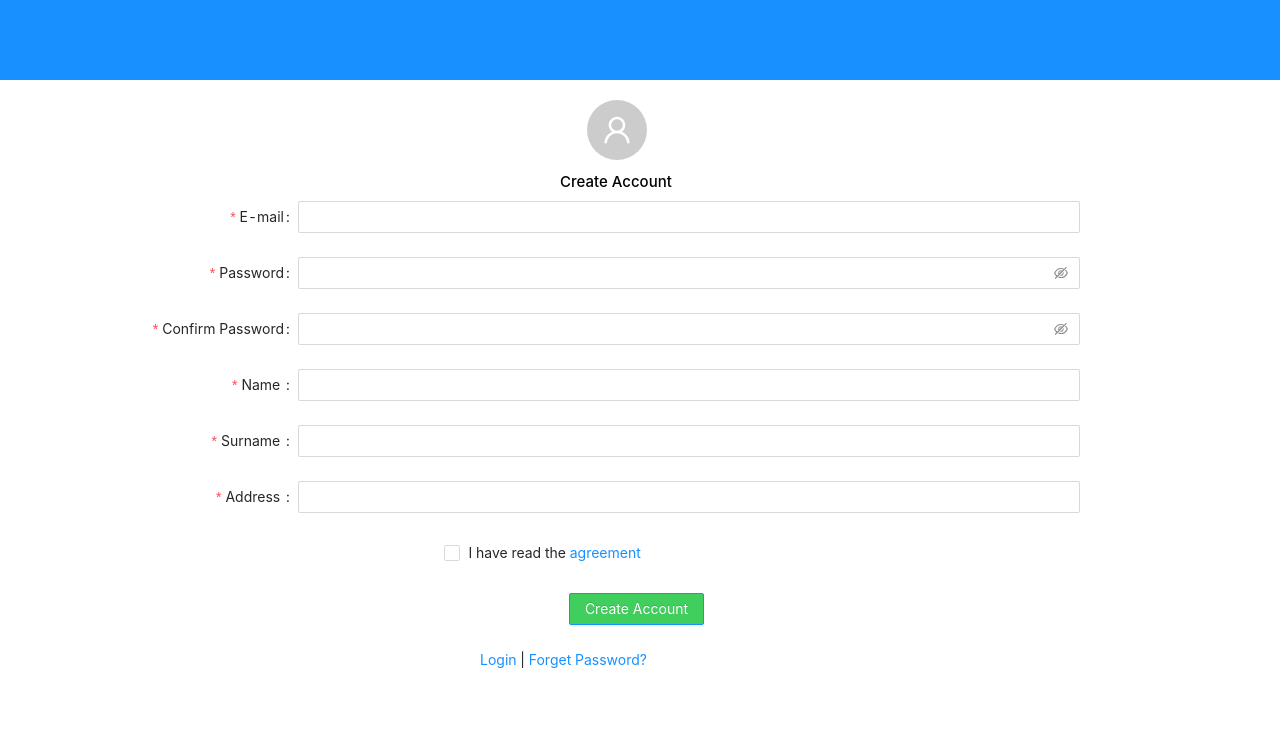
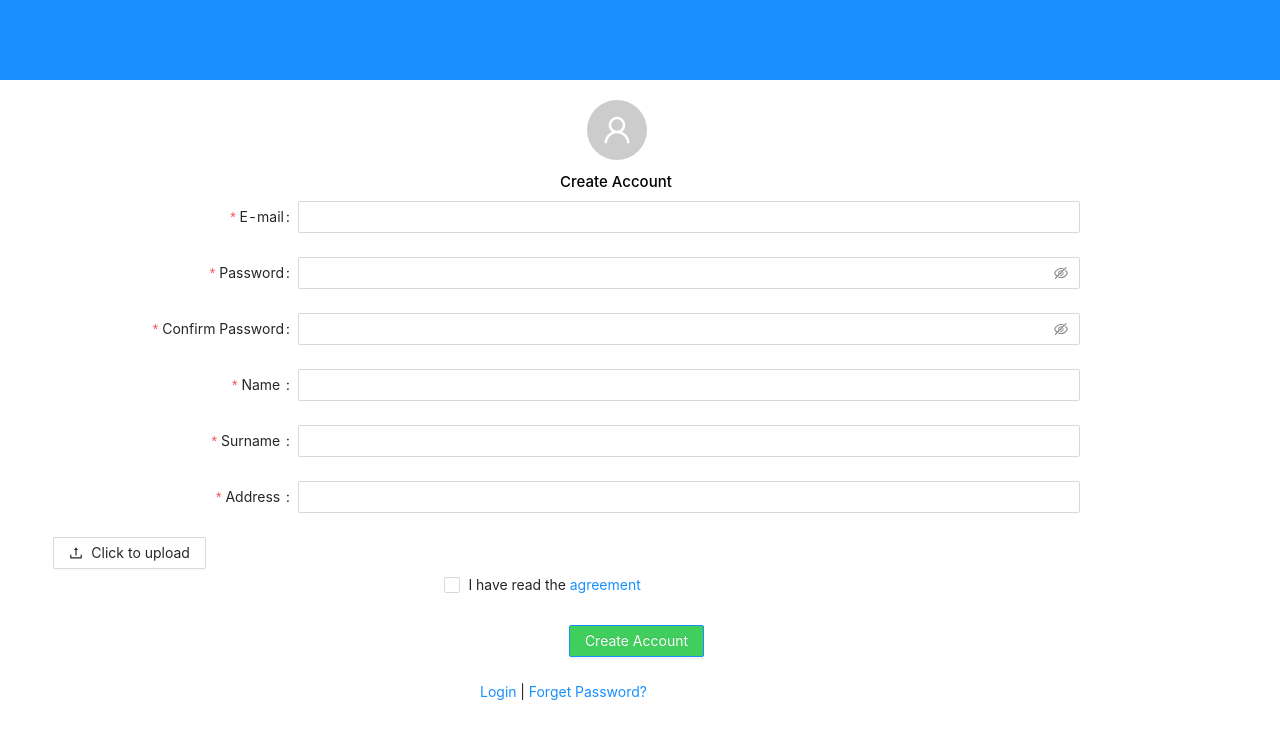
Before and after one commit to Rider-Codecamp5/rider-frontend, a React (Create React App) app: page /register in a window 1280 px wide. Shown: the top 738 px of the page. Built offline with nearby package versions, Linux system fonts and the light colour scheme.

Commit message:
update image file upload

```diff
--- a/src/components/pages/UserRegisterRoute.js
+++ b/src/components/pages/UserRegisterRoute.js
@@ -1,10 +1,21 @@
-import React, { useState, useEffect } from 'react';
+import React, { useState } from 'react';
 import axios from '../../configs/axios';
-import { Space, Form, Input, Tooltip, Cascader, Select, Row, Col, Checkbox, Button, AutoComplete, Avatar, } from 'antd';
-import { InfoCircleOutlined, UserOutlined, EyeInvisibleOutlined, EyeTwoTone, QuestionCircleOutlined } from '@ant-design/icons';
+import {
+  Form,
+  Input,
+  Tooltip,
+  Select,
+  Row,
+  Col,
+  Checkbox,
+  Button,
+  Avatar,
+  Upload,
+  message,
+} from 'antd';
+import { UserOutlined, UploadOutlined } from '@ant-design/icons';
 import '../../styles/UserRegisterRoute.css';
 import { Link, Redirect } from 'react-router-dom';
-
 
 const { Option } = Select;
 const formItemLayout = {
@@ -40,70 +51,75 @@ const tailFormItemLayout = {
 };
 
 function UserRegisterRoute() {
-
-
   const [registerFinish, setRegisterFinish] = useState(false);
 
   const [form] = Form.useForm();
+  const [profile_pic, setProfilePic] = useState('');
 
-    const onFinish = async (values) => {
-        console.log('Received values of form: ', values);
-        console.log(values.email)
-        console.log(values.name)
-        console.log(values.surname)
-        console.log(values.address)
-        console.log(values.password)
+  const onFinish = async values => {
     const body = {
       email: values.email,
       password: values.password,
-            profile_pic: values.picture,
+      profile_pic,
       first_name: values.name,
       last_name: values.surname,
       address: values.address,
-        }
+    };
 
     try {
-            const createUser = await axios.post('/user/createUser', body);
-            console.log("OK")
-            alert("User created")
-            form.resetFields()
-            setRegisterFinish(true)
-
+      await axios.post('/user/createUser', body);
+      console.log('OK');
+      alert('User created');
+      form.resetFields();
+      setRegisterFinish(true);
     } catch (err) {
-            console.log("fail")
-            console.log(err)
-            form.resetFields()
-            alert("Invalid email")
+      console.log('fail');
+      console.log(err);
+      form.resetFields();
+      alert('Invalid email');
     }
   };
 
-    const prefixSelector = (
-        <Form.Item name="prefix" noStyle>
-            <Select
-                style={{
-                    width: 70,
-                }}
-            >
-                <Option value="86">+86</Option>
-                <Option value="87">+87</Option>
-            </Select>
-        </Form.Item>
-    );
+  const imageUploadProps = {
+    name: 'file',
+    action: 'https://api.cloudinary.com/v1_1/xeusteerapat/image/upload',
+    data: file => {
+      return { upload_preset: 'sickfits' };
+    },
+    onChange(info) {
+      if (info.file.status !== 'uploading') {
+        console.log(info.file.response.secure_url, info.fileList);
+      }
+      if (info.file.status === 'done') {
+        setProfilePic(info.file.response.secure_url);
+        message.success(`${info.file.name} file uploaded successfully`);
+      } else if (info.file.status === 'error') {
+        message.error(`${info.file.name} file upload failed.`);
+      }
+    },
+  };
 
   return (
     <div>
-            <div className="navTop"></div>
-            <Row justify="center" style={{ paddingTop: "20px", paddingBottom: "10px" }}>
-                <Col xs={4} sm={2}><Avatar size={60} icon={<UserOutlined />} /></Col>
+      <div className='navTop'></div>
+      <Row
+        justify='center'
+        style={{ paddingTop: '20px', paddingBottom: '10px' }}
+      >
+        <Col xs={4} sm={2}>
+          <Avatar size={60} icon={<UserOutlined />} />
+        </Col>
       </Row>
-            <Row justify="center">
-                <Col xs={8} sm={4} md={4} lg={3}><h1 className="h1">Create Account</h1></Col>
+      <Row justify='center'>
+        <Col xs={8} sm={4} md={4} lg={3}>
+          <h1 className='h1'>Create Account</h1>
+        </Col>
       </Row>
 
       <Form
         {...formItemLayout}
         form={form}
-                name="register"
+        name='register'
         onFinish={onFinish}
         initialValues={{
           residence: ['zhejiang', 'hangzhou', 'xihu'],
@@ -111,11 +127,11 @@ function UserRegisterRoute() {
         }}
         scrollToFirstError
       >
-                <Row justify="center">
+        <Row justify='center'>
           <Col xs={20} sm={22}>
             <Form.Item
-                            name="email"
-                            label="E-mail"
+              name='email'
+              label='E-mail'
               rules={[
                 {
                   type: 'email',
@@ -131,12 +147,11 @@ function UserRegisterRoute() {
             </Form.Item>
           </Col>
         </Row>
-
-                <Row justify="center">
+        <Row justify='center'>
           <Col xs={20} sm={22}>
             <Form.Item
-                            name="password"
-                            label="Password"
+              name='password'
+              label='Password'
               rules={[
                 {
                   required: true,
@@ -147,15 +162,13 @@ function UserRegisterRoute() {
             >
               <Input.Password />
             </Form.Item>
-
           </Col>
         </Row>
-
-                <Row justify="center">
+        <Row justify='center'>
           <Col xs={20} sm={22}>
             <Form.Item
-                            name="confirm"
-                            label="Confirm Password"
+              name='confirm'
+              label='Confirm Password'
               dependencies={['password']}
               hasFeedback
               rules={[
@@ -169,7 +182,9 @@ function UserRegisterRoute() {
                       return Promise.resolve();
                     }
 
-                                        return Promise.reject('The two passwords that you entered do not match!');
+                    return Promise.reject(
+                      'The two passwords that you entered do not match!'
+                    );
                   },
                 }),
               ]}
@@ -179,15 +194,14 @@ function UserRegisterRoute() {
           </Col>
         </Row>
 
-                <Row justify="center">
+        <Row justify='center'>
           <Col xs={20} sm={22}>
             <Form.Item
-                            name="name"
+              name='name'
               label={
                 <span>
                   Name&nbsp;
-            <Tooltip title="Please Enter Your Name">
-                                    </Tooltip>
+                  <Tooltip title='Please Enter Your Name'></Tooltip>
                 </span>
               }
               rules={[
@@ -203,16 +217,14 @@ function UserRegisterRoute() {
           </Col>
         </Row>
 
-                <Row justify="center">
+        <Row justify='center'>
           <Col xs={20} sm={22}>
-
             <Form.Item
-                            name="surname"
+              name='surname'
               label={
                 <span>
                   Surname&nbsp;
-            <Tooltip title="Please Enter Your Surname">
-                                    </Tooltip>
+                  <Tooltip title='Please Enter Your Surname'></Tooltip>
                 </span>
               }
               rules={[
@@ -228,15 +240,14 @@ function UserRegisterRoute() {
           </Col>
         </Row>
 
-                <Row justify="center">
+        <Row justify='center'>
           <Col xs={20} sm={22}>
             <Form.Item
-                            name="address"
+              name='address'
               label={
                 <span>
                   Address&nbsp;
-            <Tooltip title="Please Enter Your Address">
-                                    </Tooltip>
+                  <Tooltip title='Please Enter Your Address'></Tooltip>
                 </span>
               }
               rules={[
@@ -251,43 +262,45 @@ function UserRegisterRoute() {
             </Form.Item>
           </Col>
         </Row>
+        <Row justify='center'>
+          <Col xs={20} sm={22}>
+            <Upload {...imageUploadProps}>
+              <Button>
+                <UploadOutlined /> Click to upload
+              </Button>
+            </Upload>
+          </Col>
+        </Row>
 
-
-                <Row justify="center">
+        <Row justify='center'>
           <Col xs={20} sm={22}>
-
             <Form.Item
-                            name="agreement"
-                            valuePropName="checked"
+              name='agreement'
+              valuePropName='checked'
               rules={[
                 {
                   validator: (_, value) =>
-                                        value ? Promise.resolve() : Promise.reject('Should accept agreement'),
+                    value
+                      ? Promise.resolve()
+                      : Promise.reject('Should accept agreement'),
                 },
               ]}
               {...tailFormItemLayout}
             >
               <Checkbox>
-                                I have read the <Link to="/PrivacyPolicy">agreement</Link>
+                I have read the <Link to='/PrivacyPolicy'>agreement</Link>
               </Checkbox>
             </Form.Item>
-
-
-
-
-
           </Col>
         </Row>
 
-                <Row justify="center">
+        <Row justify='center'>
           <Col span={8}>
-                        <Form.Item
-                            {...tailFormItemLayout}
-                        >
+            <Form.Item {...tailFormItemLayout}>
               <Button
-                                type="primary"
-                                htmlType="submit"
-                                style={{ backgroundColor: "#40CE5D", borderRadius: "none", }}
+                type='primary'
+                htmlType='submit'
+                style={{ backgroundColor: '#40CE5D', borderRadius: 'none' }}
               >
                 Create Account
               </Button>
@@ -295,18 +308,16 @@ function UserRegisterRoute() {
           </Col>
         </Row>
 
-                <Row justify="center" style={{ marginBottom: "50px" }}>
+        <Row justify='center' style={{ marginBottom: '50px' }}>
           <Col xs={12} sm={6}>
-                        <Link to="/">Login</Link> | <Link to="">Forget Password?</Link>
+            <Link to='/'>Login</Link> | <Link to=''>Forget Password?</Link>
           </Col>
-
         </Row>
-
       </Form>
 
-            {registerFinish ? <Redirect to="/" /> : null}
-        </div >
-    )
+      {registerFinish ? <Redirect to='/' /> : null}
+    </div>
+  );
 }
 
-export default UserRegisterRoute
+export default UserRegisterRoute;
--- a/src/containers/App.js
+++ b/src/containers/App.js
@@ -24,15 +24,12 @@ function App() {
           <Login />
         </div>
       </Route>
-
       <Route path='/privacy-policy'>
         <PrivacyPolicy />
       </Route>
-
       <Route path='/register'>
         <UserRegisterRoute />
       </Route>
-
       <Route path='/driver/register'>
         <DriverRegister
           isLogin={isLogin}
@@ -41,11 +38,9 @@ function App() {
           setUserInfo={setUserInfo}
         />
       </Route>
-
       <Route path='/driver/route'>
         <DriverRoute />
       </Route>
-
       <Route path='/search-driver'>
         <UserRoute />
       </Route>
```
Lines whose indentation alone changed are shown as unchanged.
